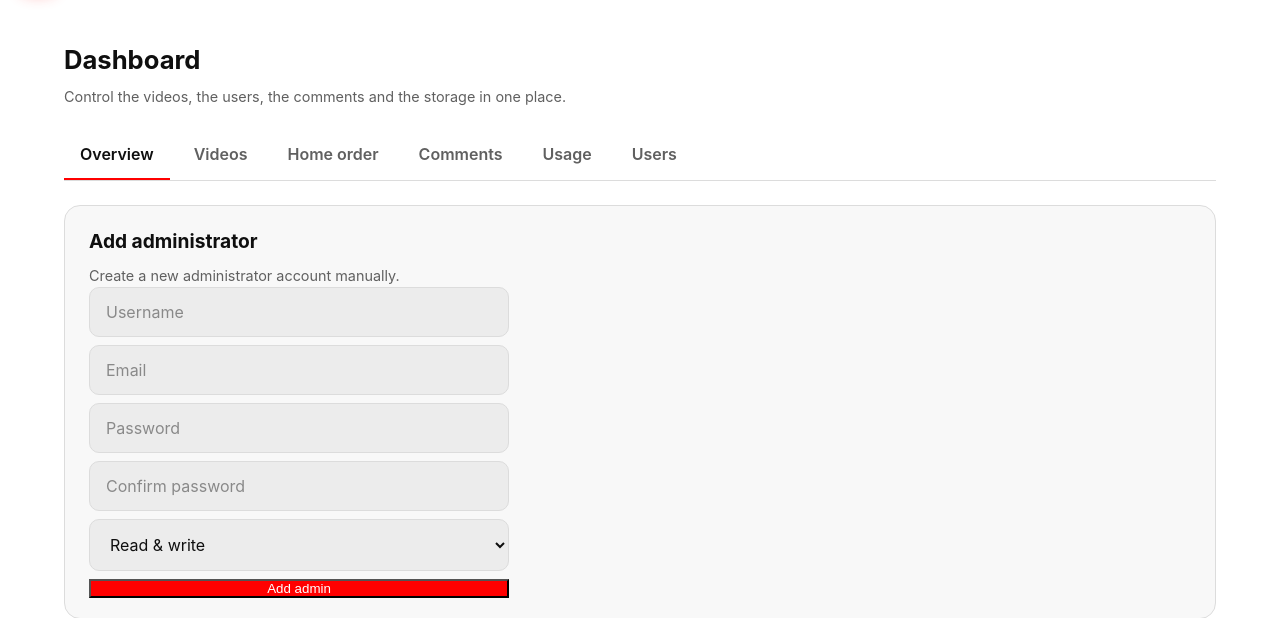
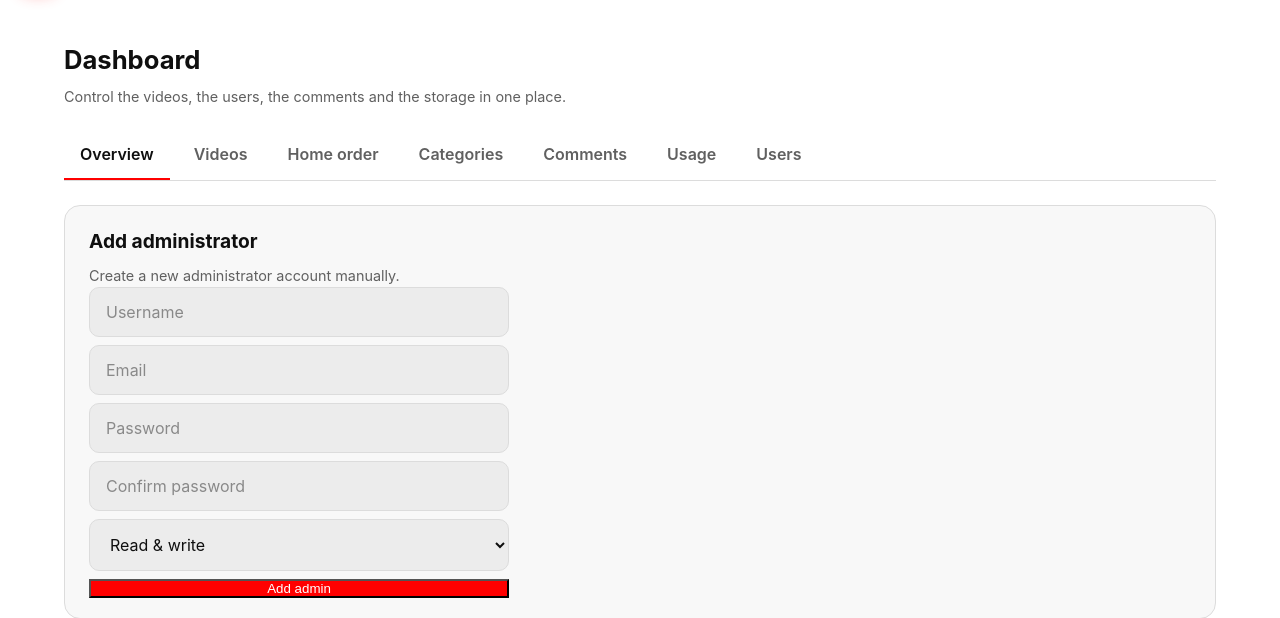
Before and after one commit to Makdial/fazakkir-dmwm, a Django app: page /manage/ in a window 1280 px wide. Shown: the part 56-674 px from the top of the page. Run offline with Django 5.2, Linux system fonts and the light colour scheme; the visitor is signed in with stand-in values (Sample User, id 1); data comes from the database, SQL or seed files in the repository; data that the repository does not hold is empty; some libraries are stand-ins or nearby versions.

Commit message:
Add Categories tab to dashboard linking to admin

```diff
--- a/fazakkir_dmwm/dashboard/templates/dashboard/_tabs.html
+++ b/fazakkir_dmwm/dashboard/templates/dashboard/_tabs.html
@@ -9,6 +9,9 @@
     <a href="{% url 'dashboard:video_order' %}" class="dash-tab{% if active_tab == 'order' %} active{% endif %}">
         {% trans "Home order" %}
     </a>
+    <a href="{% url 'admin:videos_category_changelist' %}" class="dash-tab">
+        {% trans "Categories" %}
+    </a>
     <a href="{% url 'dashboard:comments' %}" class="dash-tab{% if active_tab == 'comments' %} active{% endif %}">
         {% trans "Comments" %}
     </a>
```
